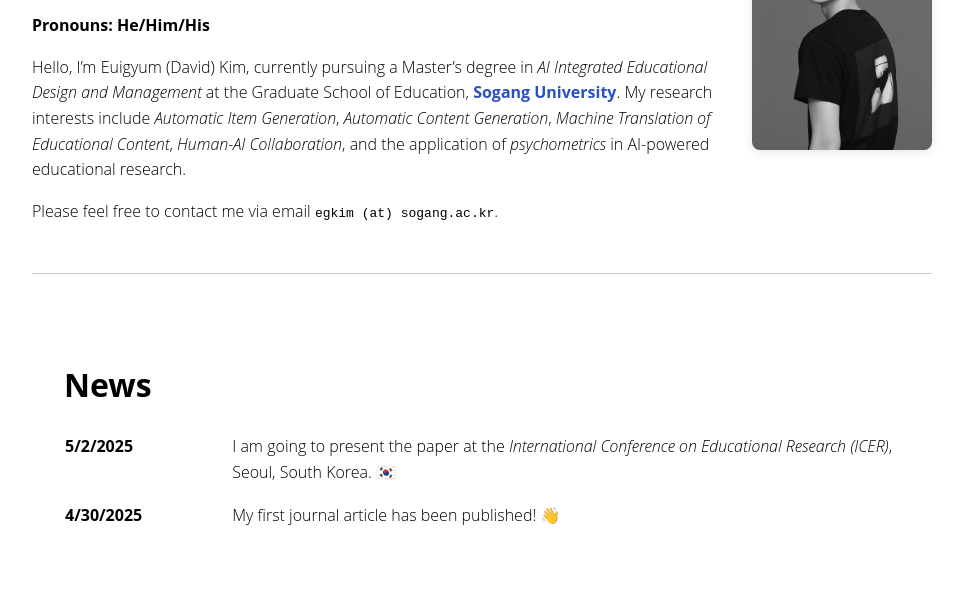
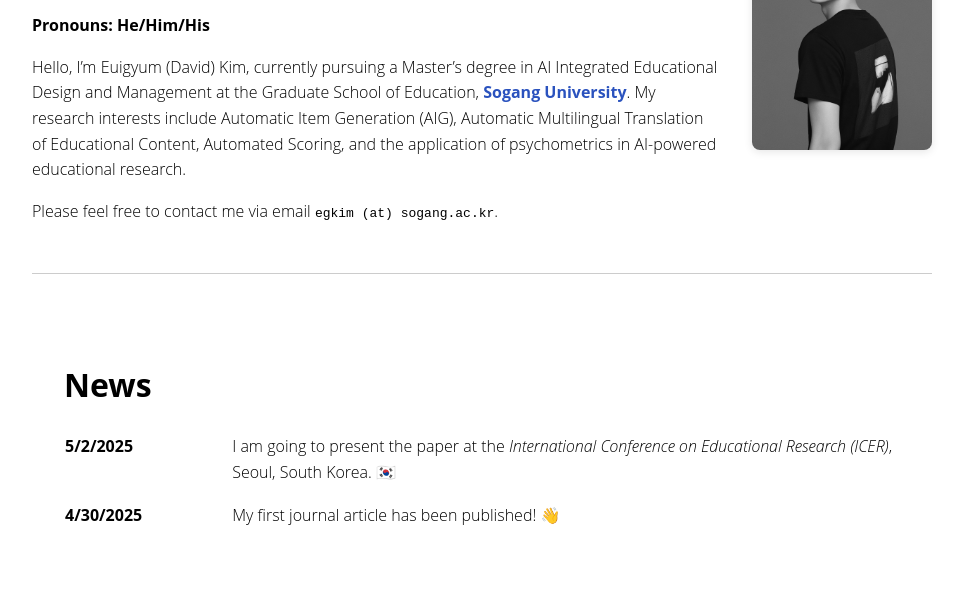
Before and after one commit to euigyum-kim/euigyum-kim.github.io, a plain HTML site: page index.html in a window 1280 px wide. Shown: the part 198-800 px from the top of the page, without its empty margins (158-1121 px from the left). Drawn offline with Linux system fonts and the light colour scheme.

Commit message:
Update index.html

```diff
--- a/index.html
+++ b/index.html
@@ -22,8 +22,8 @@
   <div class="intro-text">
     <h1>Euigyum Kim</h1>
     <p><strong>Pronouns: He/Him/His</strong></p>
-    <p>Hello, I’m Euigyum (David) Kim, currently pursuing a Master’s degree in <em>AI Integrated Educational Design and Management</em> at the Graduate School of Education,
-    <a href="https://sogang.ac.kr/en/home" target="_blank">Sogang University</a>. My research interests include <em>Automatic Item Generation</em>, <em>Automatic Content Generation</em>, <em>Machine Translation of Educational Content</em>, <em>Human-AI Collaboration</em>, and the application of <em>psychometrics</em> in AI-powered educational research.</p>
+    <p>Hello, I’m Euigyum (David) Kim, currently pursuing a Master’s degree in AI Integrated Educational Design and Management at the Graduate School of Education,
+    <a href="https://sogang.ac.kr/en/home" target="_blank">Sogang University</a>. My research interests include Automatic Item Generation (AIG), Automatic Multilingual Translation of Educational Content, Automated Scoring, and the application of psychometrics in AI-powered educational research.</p>
     <p>Please feel free to contact me via email <code>egkim (at) sogang.ac.kr</code>.</p>
   </div>
   <div class="profile-img">
```
